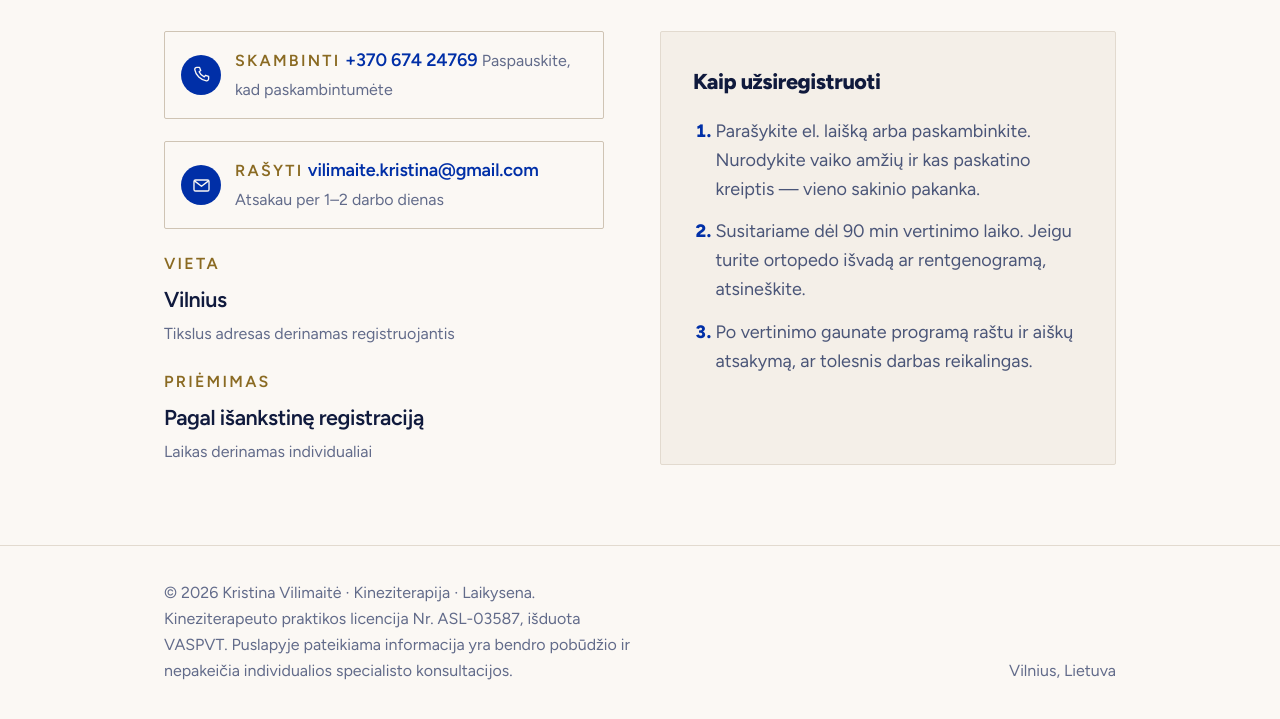
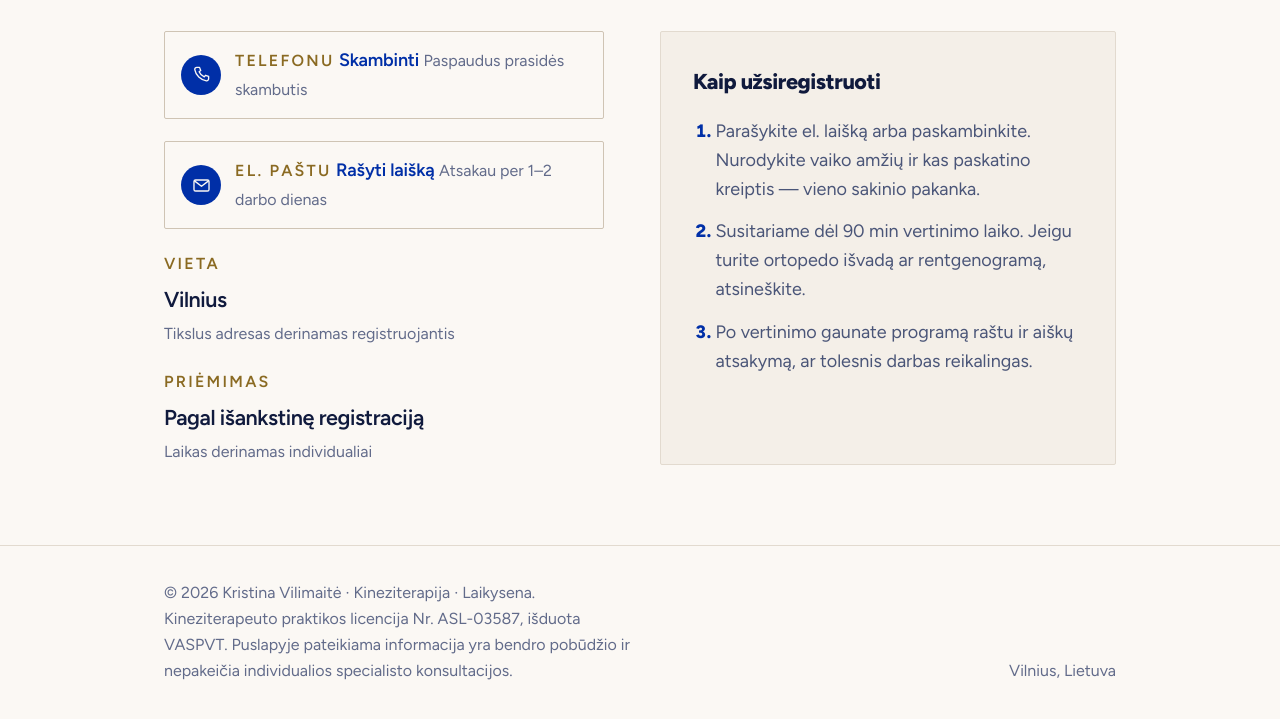
Before and after one commit to 84z68r6jz9-wq/Praktika, a plain HTML site: page index.html in a window 1280 px wide. Shown: the part 8634-9353 px from the top of the page. Drawn offline with Linux system fonts and the light colour scheme.

Commit message:
Add files via upload

```diff
--- a/index.html
+++ b/index.html
@@ -580,9 +580,9 @@ img{max-width:100%}
             <svg viewBox="0 0 24 24"><path d="M6.5 3h3l1.5 4-2 1.5a12 12 0 0 0 6.5 6.5L17 13l4 1.5v3a2.5 2.5 0 0 1-2.8 2.5A17.5 17.5 0 0 1 3.5 5.8 2.5 2.5 0 0 1 6 3Z"/></svg>
           </span>
           <span class="txt">
-            <span class="lbl">Skambinti</span>
-            <span class="big">+370 674 24769</span>
-            <span class="sub">Paspauskite, kad paskambintumėte</span>
+            <span class="lbl">Telefonu</span>
+            <span class="big">Skambinti</span>
+            <span class="sub">Paspaudus prasidės skambutis</span>
           </span>
         </a>
 
@@ -591,8 +591,8 @@ img{max-width:100%}
             <svg viewBox="0 0 24 24"><rect x="2.5" y="5" width="19" height="14" rx="2"/><path d="m3.5 6.5 8.5 6.5 8.5-6.5"/></svg>
           </span>
           <span class="txt">
-            <span class="lbl">Rašyti</span>
-            <span class="big">vilimaite.kristina@gmail.com</span>
+            <span class="lbl">El. paštu</span>
+            <span class="big">Rašyti laišką</span>
             <span class="sub">Atsakau per 1–2 darbo dienas</span>
           </span>
         </a>
```
Also changed, not shown: og.png.
